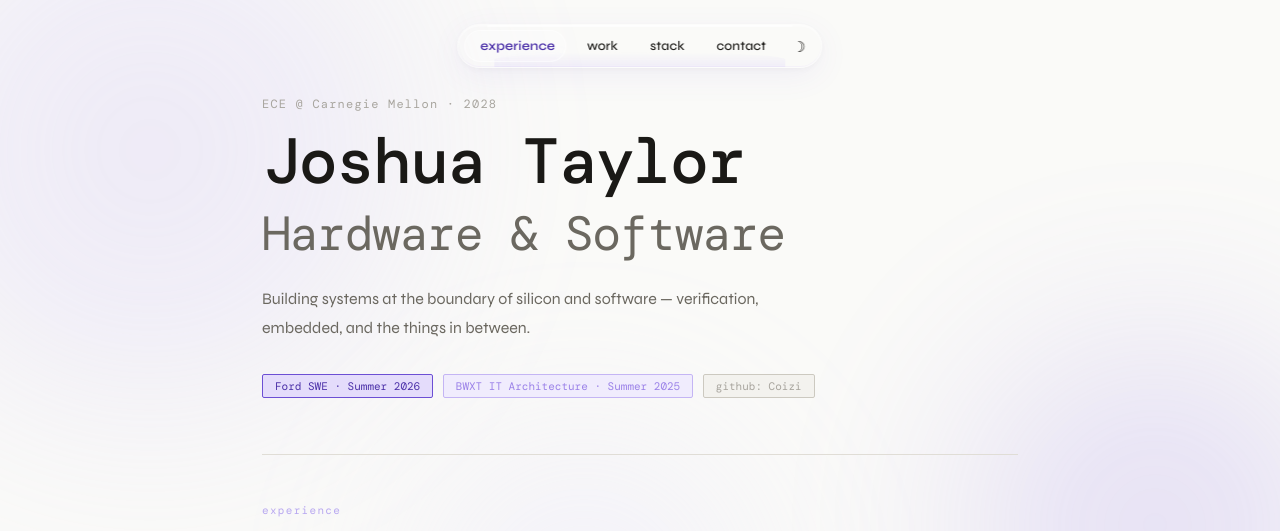
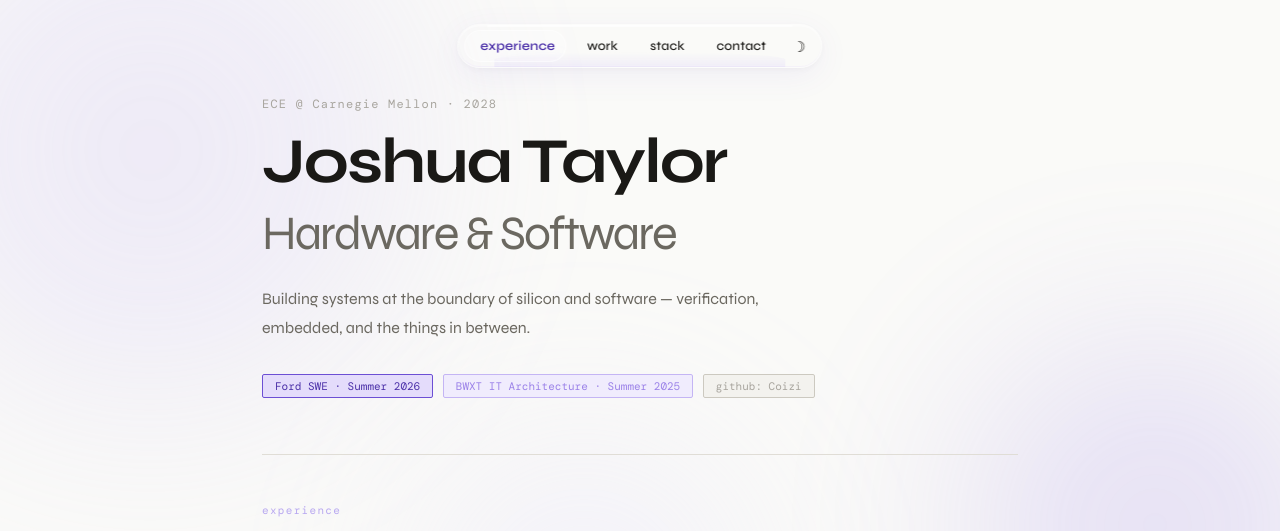
Before and after one commit to Coizi/portfolio, a plain HTML site: page index.html in a window 1280 px wide. Shown: the top 531 px of the page. Drawn offline with nearby package versions, Linux system fonts and the light colour scheme; a web font is replaced by a local one.

Commit message:
fixed fonts

```diff
--- a/index.html
+++ b/index.html
@@ -165,7 +165,7 @@
 
     .hero { padding: 6rem 0 3.5rem; }
     .hero-eyebrow { font-family: var(--font-mono); font-size: 12px; color: var(--text3); letter-spacing: 0.1em; margin-bottom: 1rem; }
-    .hero-title { font-family: var(--font-mono); font-size: clamp(2.8rem, 7vw, 4rem); font-weight: 500; line-height: 1.05; letter-spacing: -0.02em; color: var(--text); }
+    .hero-title { font-family: var(--font-sans); font-size: clamp(2.8rem, 7vw, 4rem); font-weight: 700; line-height: 1.05; letter-spacing: -0.03em; color: var(--text); }
     .hero-title .muted { color: var(--text2); font-weight: 300; font-size: 0.75em; }
     .hero-sub { margin-top: 1.4rem; font-size: 16px; color: var(--text2); line-height: 1.8; max-width: 560px; }
     .hero-badges { display: flex; gap: 0.6rem; margin-top: 2rem; flex-wrap: wrap; }
```
